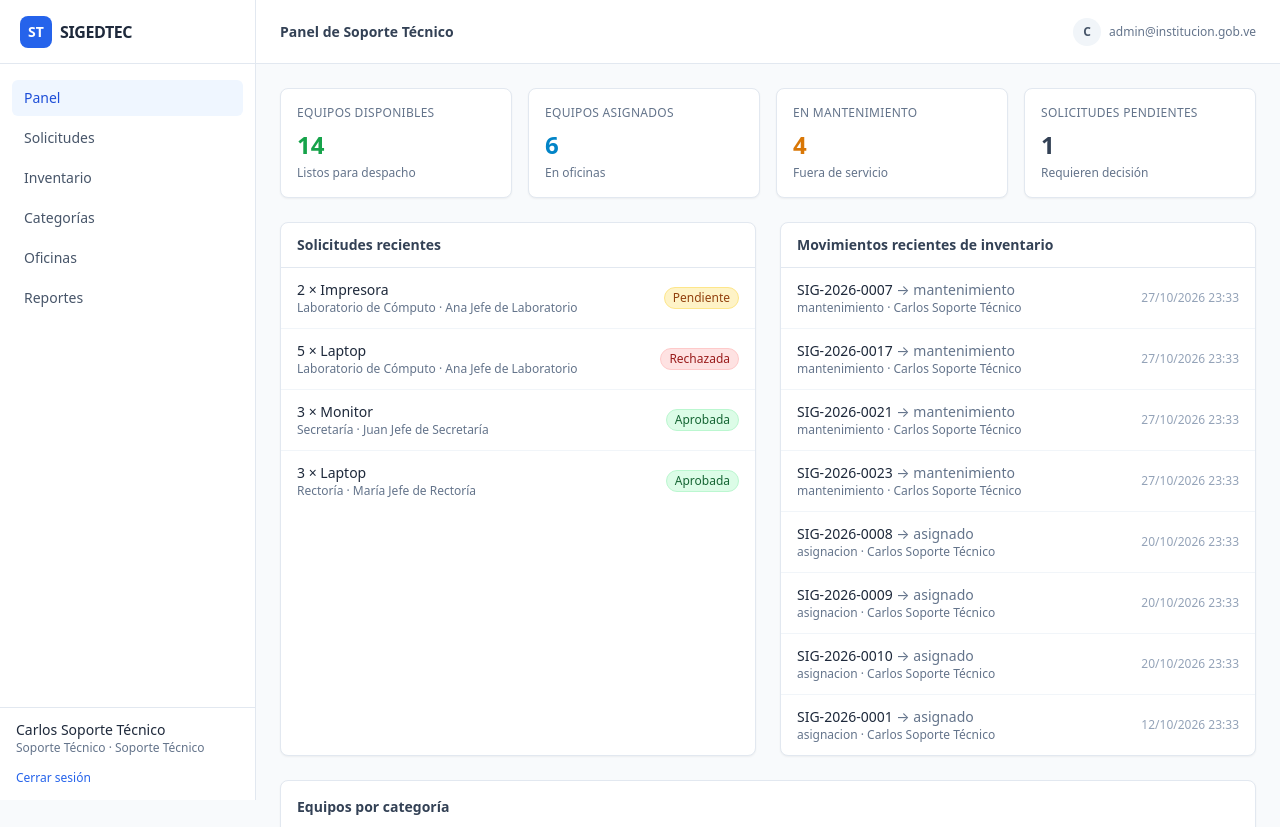
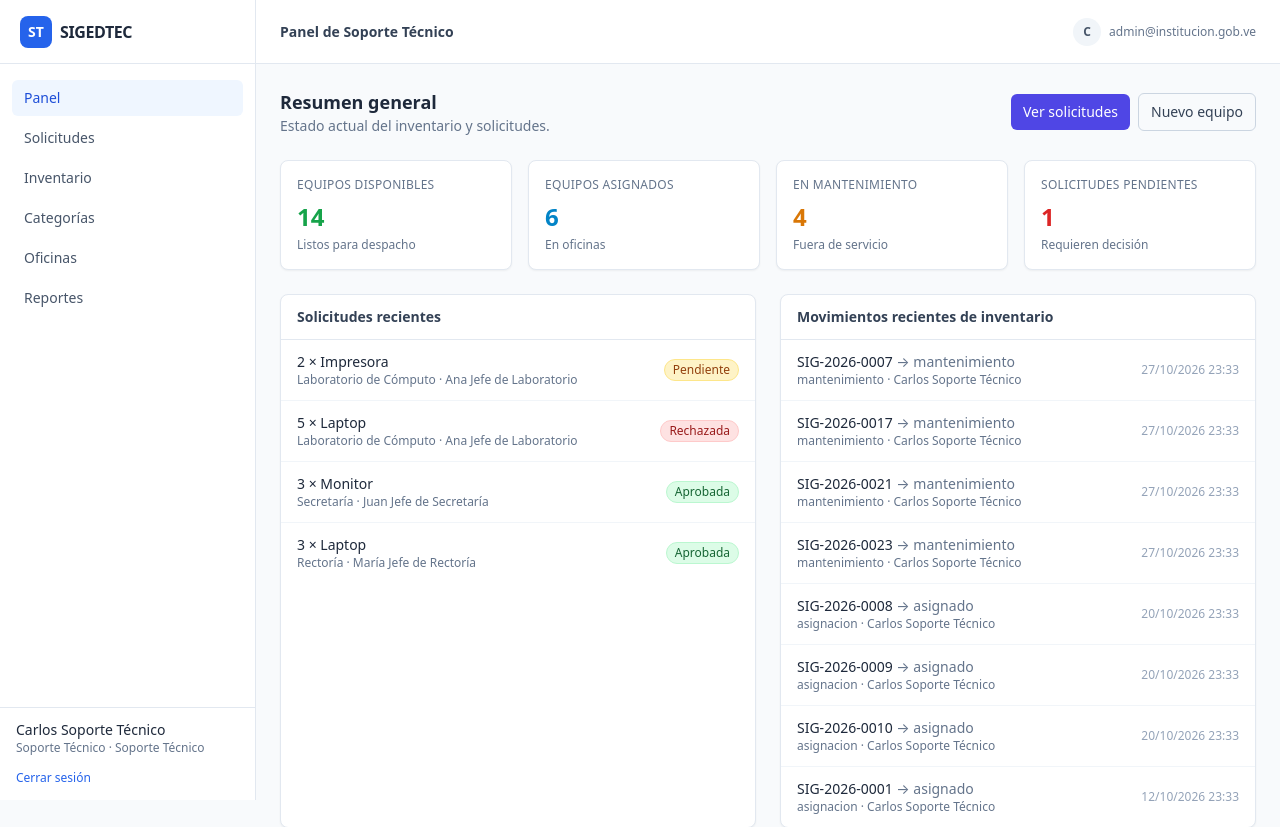
Before and after one commit to gardenia899/sigedtec, a Laravel app: page /dashboard in a window 1280 px wide. Shown: the top 827 px of the page. Run offline with Laravel 12, Linux system fonts and the light colour scheme; a user stored in the database is signed in; data comes from the database, SQL or seed files in the repository; style sheets or scripts are compiled from the project's sources; parts of the project's set-up code (start-up, migrations or seed data) failed here and were passed over.

Commit message:
feat: mejorar dashboard con acciones rapidas

```diff
--- a/resources/views/dashboard/admin.blade.php
+++ b/resources/views/dashboard/admin.blade.php
@@ -1,13 +1,23 @@
 <x-app-layout>
     <x-slot name="header">Panel de Soporte Técnico</x-slot>
 
-    {{-- Indicadores reales de PostgreSQL (SDD §14-M8, RN-22) --}}
+    <div class="flex items-center justify-between">
+        <div>
+            <h2 class="text-lg font-semibold text-slate-800">Resumen general</h2>
+            <p class="text-sm text-slate-500">Estado actual del inventario y solicitudes.</p>
+        </div>
+        <div class="flex items-center gap-2">
+            <a href="{{ route('admin.solicitudes.index') }}" class="rounded-md bg-indigo-600 px-3 py-2 text-sm font-medium text-white hover:bg-indigo-700">Ver solicitudes</a>
+            <a href="{{ route('equipos.create') }}" class="rounded-md border border-slate-300 px-3 py-2 text-sm text-slate-700 hover:bg-slate-50">Nuevo equipo</a>
+        </div>
+    </div>
+
     <div class="grid grid-cols-1 gap-4 sm:grid-cols-2 xl:grid-cols-4">
         @foreach ([
             ['titulo' => 'Equipos disponibles', 'valor' => $disponibles, 'color' => 'text-green-600', 'pista' => 'Listos para despacho'],
             ['titulo' => 'Equipos asignados', 'valor' => $asignados, 'color' => 'text-sky-600', 'pista' => 'En oficinas'],
             ['titulo' => 'En mantenimiento', 'valor' => $mantenimiento, 'color' => 'text-amber-600', 'pista' => 'Fuera de servicio'],
-            ['titulo' => 'Solicitudes pendientes', 'valor' => $pendientes, 'color' => 'text-slate-700', 'pista' => 'Requieren decisión'],
+            ['titulo' => 'Solicitudes pendientes', 'valor' => $pendientes, 'color' => 'text-red-600', 'pista' => 'Requieren decisión'],
         ] as $tarjeta)
             <div class="rounded-lg border border-slate-200 bg-white p-4 shadow-sm">
                 <p class="text-xs font-medium uppercase tracking-wide text-slate-500">{{ $tarjeta['titulo'] }}</p>
```
Also changed, not shown: resources/views/dashboard/solicitante.blade.php (+8 -0 lines).
